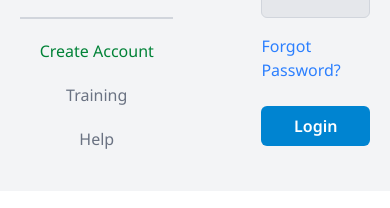
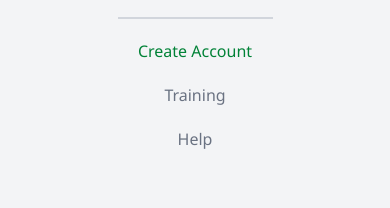
Before and after one commit to jhayes-cpb/isis-ui, a website: page example2/index.html in a window 390 px wide. Shown: the part 223-431 px from the top of the page. Drawn offline with nearby package versions, Linux system fonts and the light colour scheme.

Commit message:
adds responsive fles to example2

```diff
--- a/example2/index.html
+++ b/example2/index.html
@@ -25,7 +25,7 @@
     </span>
   </button>
   <!-- Wrapper -->
-  <div class="wrapper flex flex-row gap-12">
+  <div class="wrapper flex flex-col md:flex-row gap-12">
     <div class="wrapper-inner w-1/2">
       <!-- Brand -->
       <div class="brand">
```
Also changed, not shown: example2/dist.css.
